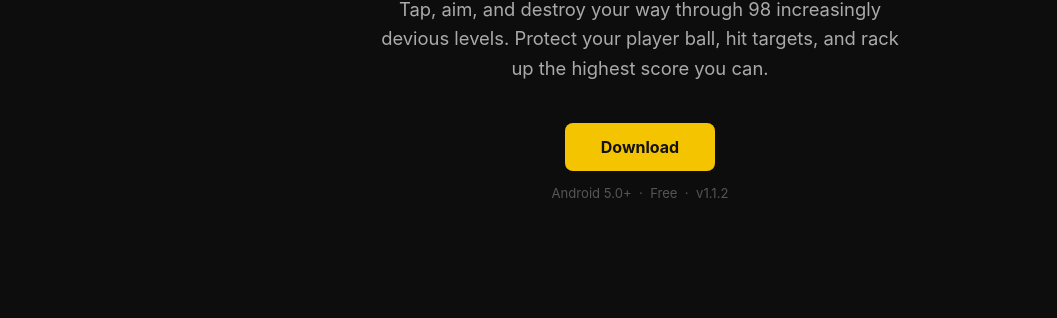
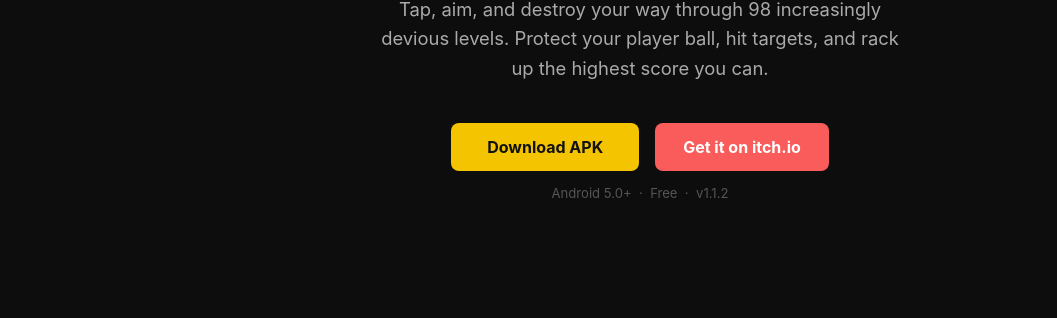
Before and after one commit to notechstudios-tech/ballerz-releases, a plain HTML site: page index.html in a window 1280 px wide. Shown: the part 342-660 px from the top of the page, without its empty margins (0-1057 px from the left). Drawn offline with Linux system fonts and the light colour scheme.

Commit message:
Add 'Get it on itch.io' button to hero

```diff
--- a/index.html
+++ b/index.html
@@ -124,6 +124,20 @@
     }
 
     .download-btn:hover { background: #ffd62e; }
+
+    .itch-btn {
+      display: inline-block;
+      background: #fa5c5c;
+      color: #fff;
+      font-weight: 700;
+      font-size: 1rem;
+      padding: 14px 28px;
+      border-radius: 8px;
+      text-decoration: none;
+      transition: background 0.15s;
+    }
+
+    .itch-btn:hover { background: #ff7676; }
 
     .version-note {
       margin-top: 14px;
@@ -271,9 +285,14 @@
 <section class="hero">
   <h2>98 levels of<br>ball-smashing chaos.</h2>
   <p>Tap, aim, and destroy your way through 98 increasingly devious levels. Protect your player ball, hit targets, and rack up the highest score you can.</p>
-  <a class="download-btn" href="https://github.com/notechstudios-tech/ballerz-releases/releases/latest/download/app-release.apk">
-    Download
-</a>
+  <div class="btn-row">
+    <a class="download-btn" href="https://github.com/notechstudios-tech/ballerz-releases/releases/latest/download/app-release.apk">
+      Download APK
+    </a>
+    <a class="itch-btn" href="https://notechstudios.itch.io/ballerz-jam">
+      Get it on itch.io
+    </a>
+  </div>
   <div class="version-note">Android 5.0+ &nbsp;·&nbsp; Free &nbsp;·&nbsp; v1.1.2</div>
 </section>
 
```
